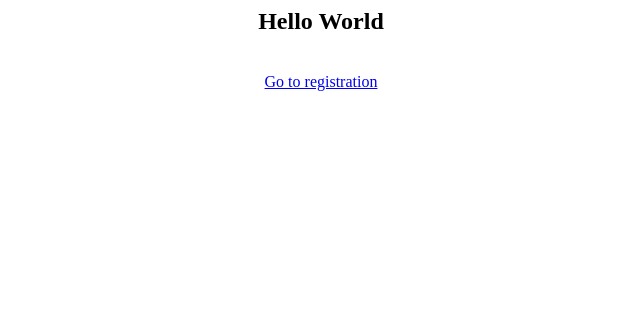
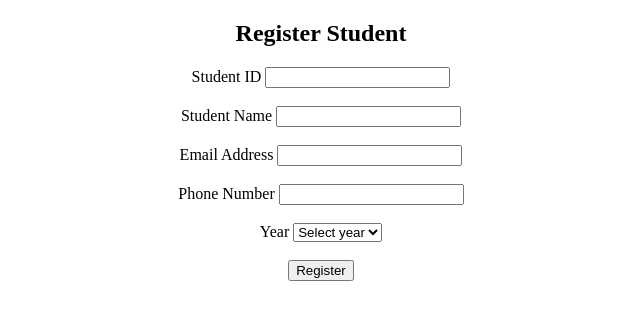
Before and after one commit to pranathidevaki/DevOps_week7, a Flask app: page / in a window 1280 px wide. Shown: the top 320 px of the page, without its empty margins (319-959 px from the left). Run offline with Flask 3, Linux system fonts and the light colour scheme.

Commit message:
Fix student registration application

```diff
--- a/app.py
+++ b/app.py
@@ -1,22 +1,27 @@
 from flask import Flask, render_template, request
-#import flask in order to use it
 
 app = Flask(__name__)
-#instance of flask; passing variable __name__ to instance "app"
 
 @app.route('/')
-#app : decorator
-#/ : home url
-def hello():
-    return '<center><h2>Hello World</h2><br><a href="/register">Go to registration</a></center>'
-
-@app.route('/register')
-def register():
-    return render_template('register.html')
+def registration():
+    return render_template('registration.html')
 
 @app.route('/success', methods=['POST'])
 def success():
-    return '<center><h2>Registration Successful</h2></center>'
+    student_id = request.form.get('student_id', '')
+    student_name = request.form.get('student_name', '')
+    student_email = request.form.get('student_email', '')
+    phone_number = request.form.get('phone_number', '')
+    year = request.form.get('year', '')
 
-if __name__ == '__main__':
-    app.run(debug = True)
+    return render_template(
+        'success.html',
+        student_id=student_id,
+        student_name=student_name,
+        student_email=student_email,
+        phone_number=phone_number,
+        year=year
+    )
+
+if __name__ == "__main__":
+    app.run(host="0.0.0.0", port=5000, debug=False)
```
Also changed, not shown: templates/success.html (+12 -6 lines).
